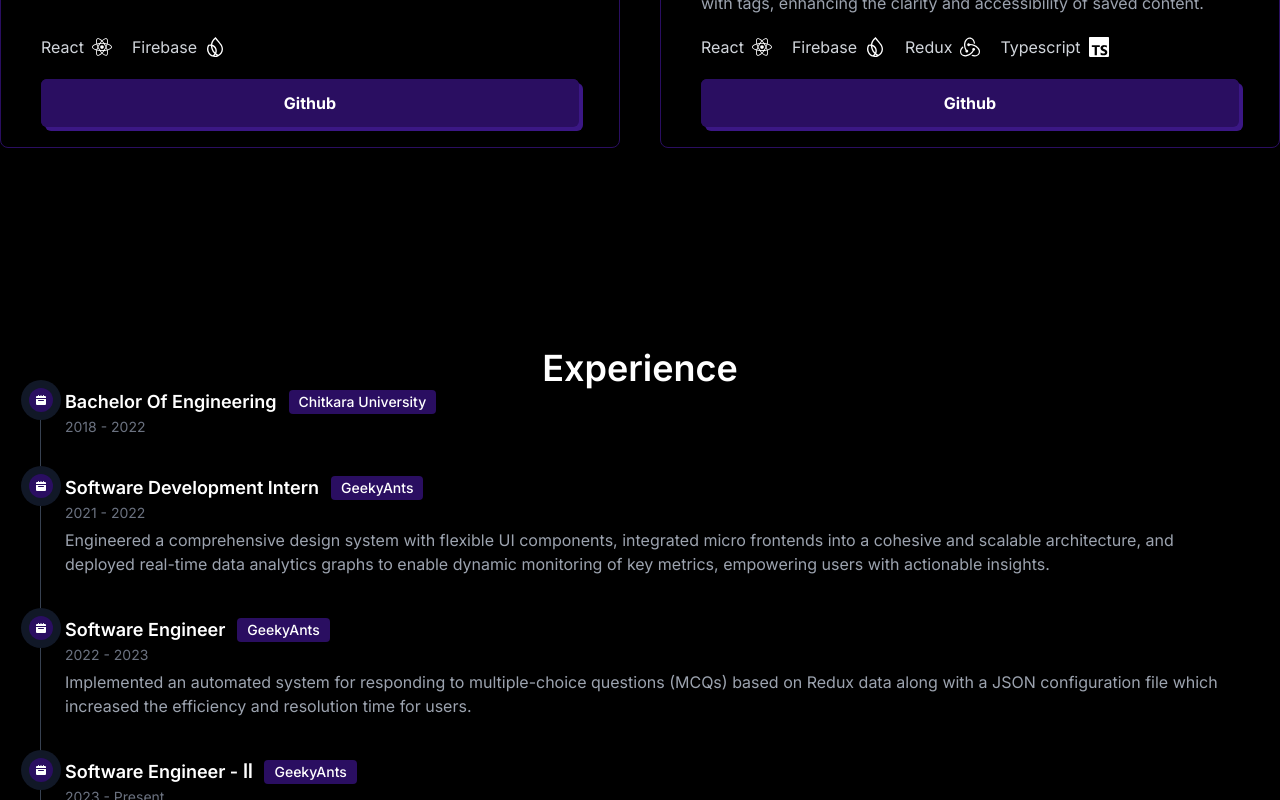
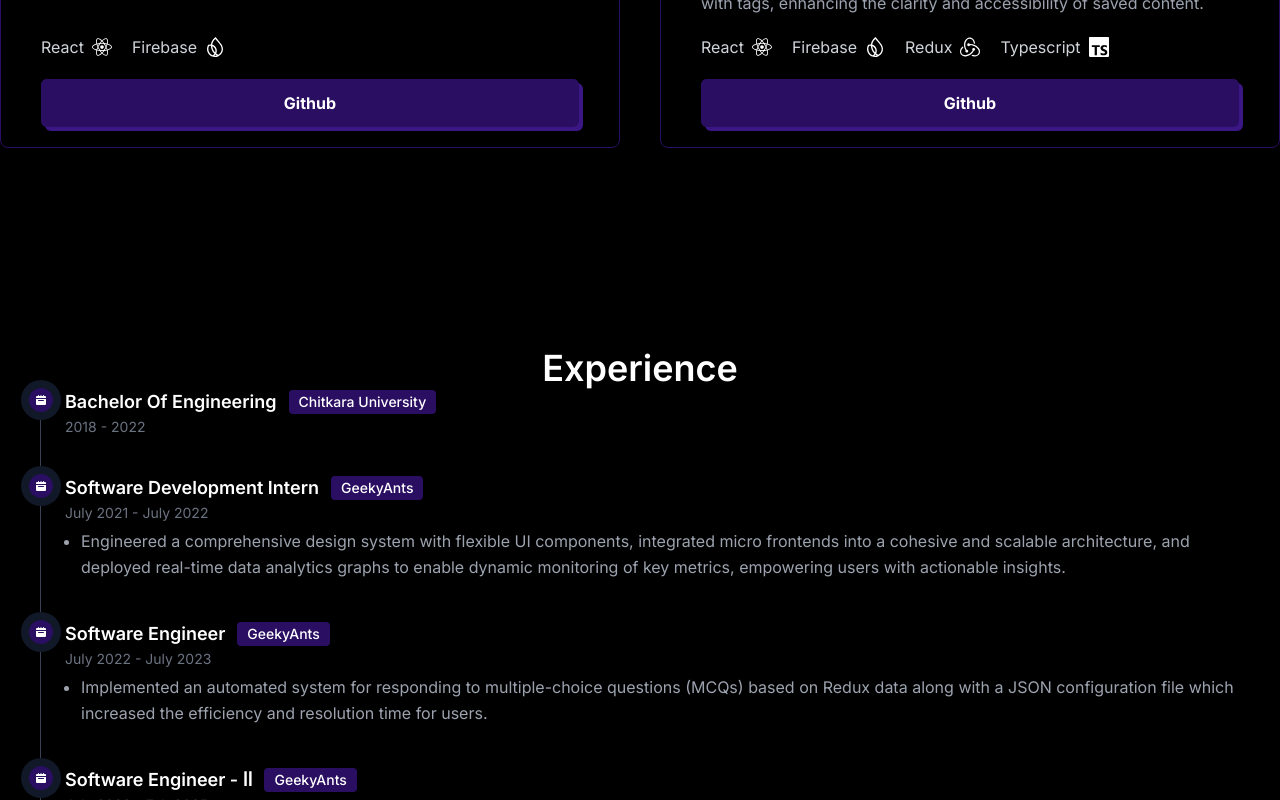
Before and after one commit to Mannisharma2612/dev-portfolio, a Next.js app: page / in a window 1280 px wide. Shown: the part 2000-2800 px from the top of the page. Built offline with nearby package versions, Linux system fonts and the light colour scheme; a web font is replaced by a local one.

Commit message:
chore: fixed the experience section for better visibility

```diff
--- a/components/atoms/Content.tsx
+++ b/components/atoms/Content.tsx
@@ -31,6 +31,8 @@
           development
         </motion.p>
         <motion.a
+        href="https://drive.google.com/file/d/1epQanw7RM2LE-miQKyPe-NUYGnApvKXF/view"
+        target="_blank"
           variants={slideInFromLeft(1)}
           className="justify-center flex gap-2 items-center py-2 button-primary text-center text-white cursor-pointer rounded-lg max-w-[200px]"
         >
--- a/components/molecules/Experience.tsx
+++ b/components/molecules/Experience.tsx
@@ -53,9 +53,16 @@
               <time className="block mb-2 text-sm font-normal leading-none text-gray-500">
                 {exp?.duration}
               </time>
-              <p className="mb-4 text-base font-normal text-gray-400">
-                {exp?.description}
-              </p>
+              <ul className="mb-4 text-base font-normal text-gray-400 list-disc list-inside leading-relaxed pl-4">
+                {exp?.description
+                  ?.split("\n")
+                  ?.filter(i => i.trim())
+                  ?.map((point, i) => (
+                    <li key={i} style={{listStyle: 'outside'}} >
+                      {point.trim()}
+                    </li>
+                  ))}
+              </ul>
             </li>
           </motion.div>
         ))}
--- a/constants/index.ts
+++ b/constants/index.ts
@@ -205,24 +205,26 @@
   {
     title: "Software Development Intern",
     company: "GeekyAnts",
-    duration: "2021 - 2022",
+    duration: "July 2021 - July 2022",
     description:
       "Engineered a comprehensive design system with flexible UI components, integrated micro frontends into a cohesive and scalable architecture, and deployed real-time data analytics graphs to enable dynamic monitoring of key metrics, empowering users with actionable insights.",
   },
   {
     title: "Software Engineer",
     company: "GeekyAnts",
-    duration: "2022 - 2023",
+    duration: "July 2022 - July 2023",
     description:
       "Implemented an automated system for responding to multiple-choice questions (MCQs) based on Redux data along with a JSON configuration file which increased the efficiency and resolution time for users.",
   },
   {
     title: "Software Engineer - Ⅱ",
     company: "GeekyAnts",
-    duration: "2023 - Present",
+    duration: "July 2023 - Feb 2025",
     description:
-      "Implemented a dynamic badge system that leverages data and a JSON file to boost user engagement and interaction. Employed best practices and optimization techniques to significantly improve frontend performance, resulting in faster loading times and a smoother user experience.",
-  },
+      `Enhanced full-stack applications with Next.js, leveraging SSR and SSG, resulting in a 40% faster page load time and a 35% improvement in SEO performance.\n
+      Refactored application modules in Next.js, improving page load speed by 40% and boosting Lighthouse performance scores by 25%.\n
+      Designed and developed reusable UI components in Next.js with Tailwind CSS, accelerating feature development by 30%.`,
+  }
 ];
 
 export const PROJECTS = [
```
